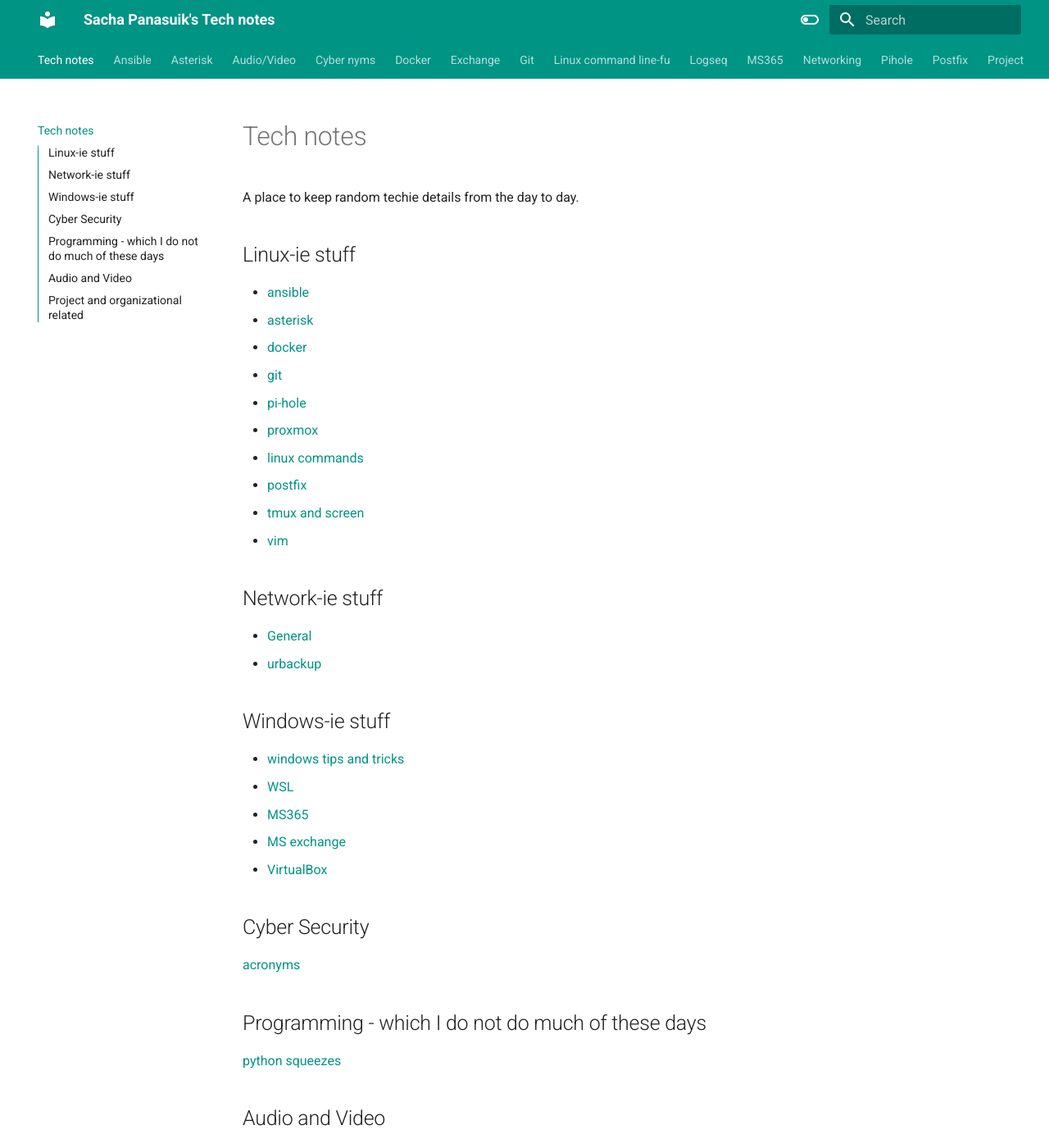
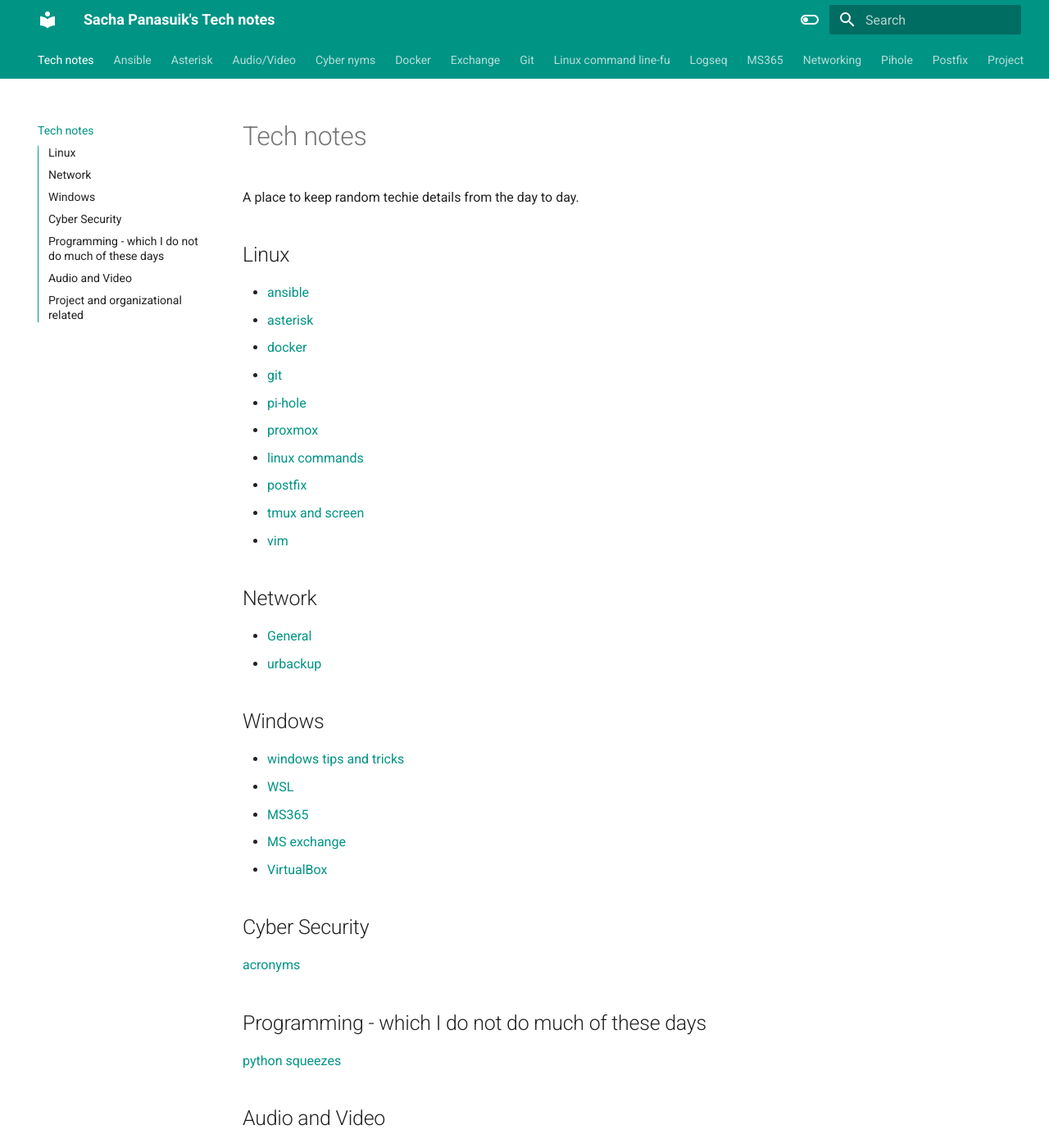
Before and after one commit to sachapan/tech_notes, an MkDocs documentation site: the page built from docs/index.md, in a window 1280 px wide and 1400 px high. Shown: the whole window at 82% size. Built offline with MkDocs 1.6.1 and Material for MkDocs 9.7.7, drawn with Linux system fonts in a browser that asks for light colours.

Commit message:
Update index.md

```diff
--- a/docs/index.md
+++ b/docs/index.md
@@ -2,7 +2,7 @@
 
 A place to keep random techie details from the day to day.
 
-## Linux-ie stuff
+## Linux
 
 - [ansible](ansible.md)
 - [asterisk](asterisk.md)
@@ -15,12 +15,12 @@
 - [tmux and screen](tmux.md)
 - [vim](vim.md)
 
-## Network-ie stuff
+## Network
 
 - [General](networking.md)
 - [urbackup](urbackup.md)
 
-## Windows-ie stuff
+## Windows
 
 - [windows tips and tricks](windows.md)
 - [WSL](wsl.md)
```
